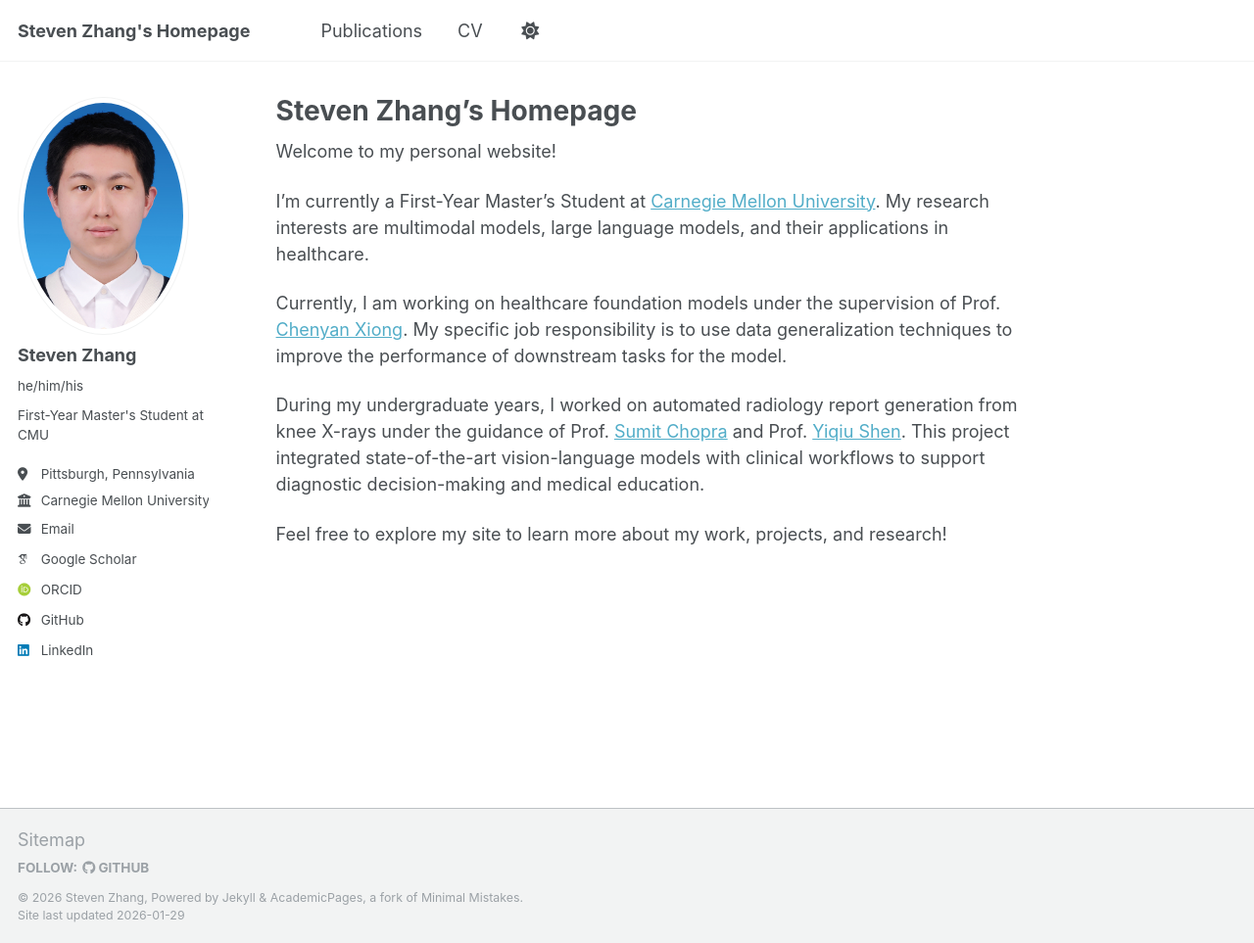
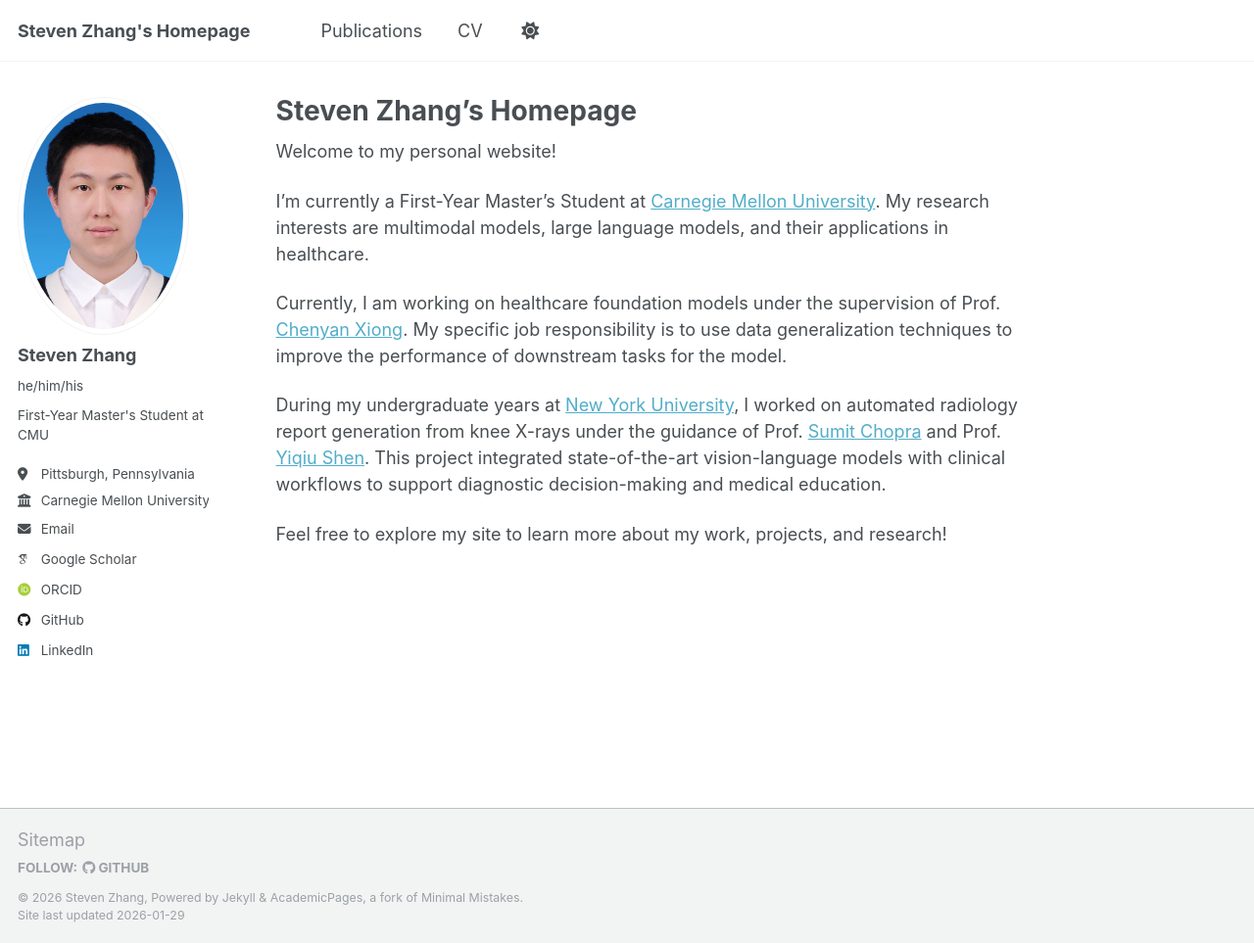
Before and after one commit to qingYzhang/qingYzhang.github.io, a Jekyll site: the page built from _pages/about.md, in a window 1280 px wide and 963 px high. Shown: the whole window at 98% size. Built offline with Jekyll 4.4.1, drawn with Linux system fonts in a browser that asks for light colours; some web fonts are replaced.

Commit message:
Correct undergraduate institution to New York University
Updated educational background to include New York University.

```diff
--- a/_pages/about.md
+++ b/_pages/about.md
@@ -13,6 +13,6 @@ I’m currently a First-Year Master's Student at [Carnegie Mellon University](cm
 
 Currently, I am working on healthcare foundation models under the supervision of Prof. [Chenyan Xiong](https://www.cs.cmu.edu/~cx/). My specific job responsibility is to use data generalization techniques to improve the performance of downstream tasks for the model.
 
-During my undergraduate years, I worked on automated radiology report generation from knee X-rays under the guidance of Prof. [Sumit Chopra](https://www.spchopra.net/) and Prof. [Yiqiu Shen](https://seyiqi.github.io/). This project integrated state-of-the-art vision-language models with clinical workflows to support diagnostic decision-making and medical education.
+During my undergraduate years at [New York University](nyu.edu), I worked on automated radiology report generation from knee X-rays under the guidance of Prof. [Sumit Chopra](https://www.spchopra.net/) and Prof. [Yiqiu Shen](https://seyiqi.github.io/). This project integrated state-of-the-art vision-language models with clinical workflows to support diagnostic decision-making and medical education.
 
 Feel free to explore my site to learn more about my work, projects, and research!
```
